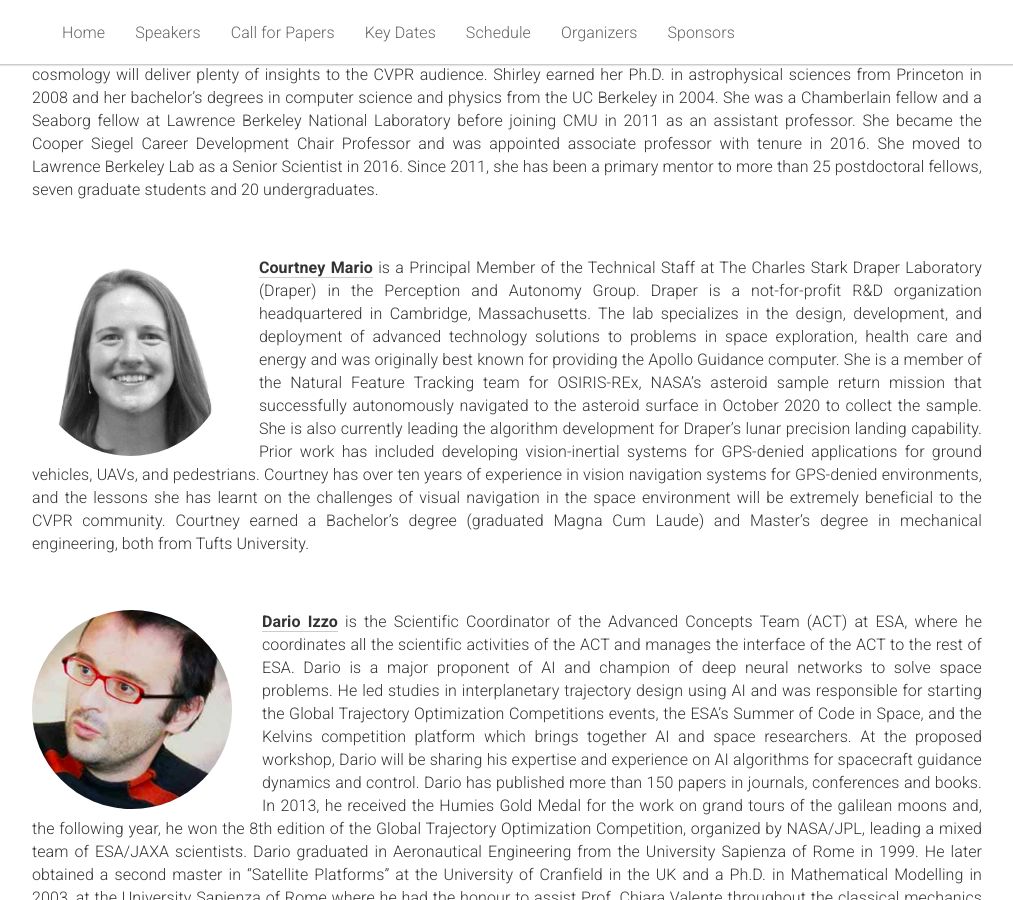
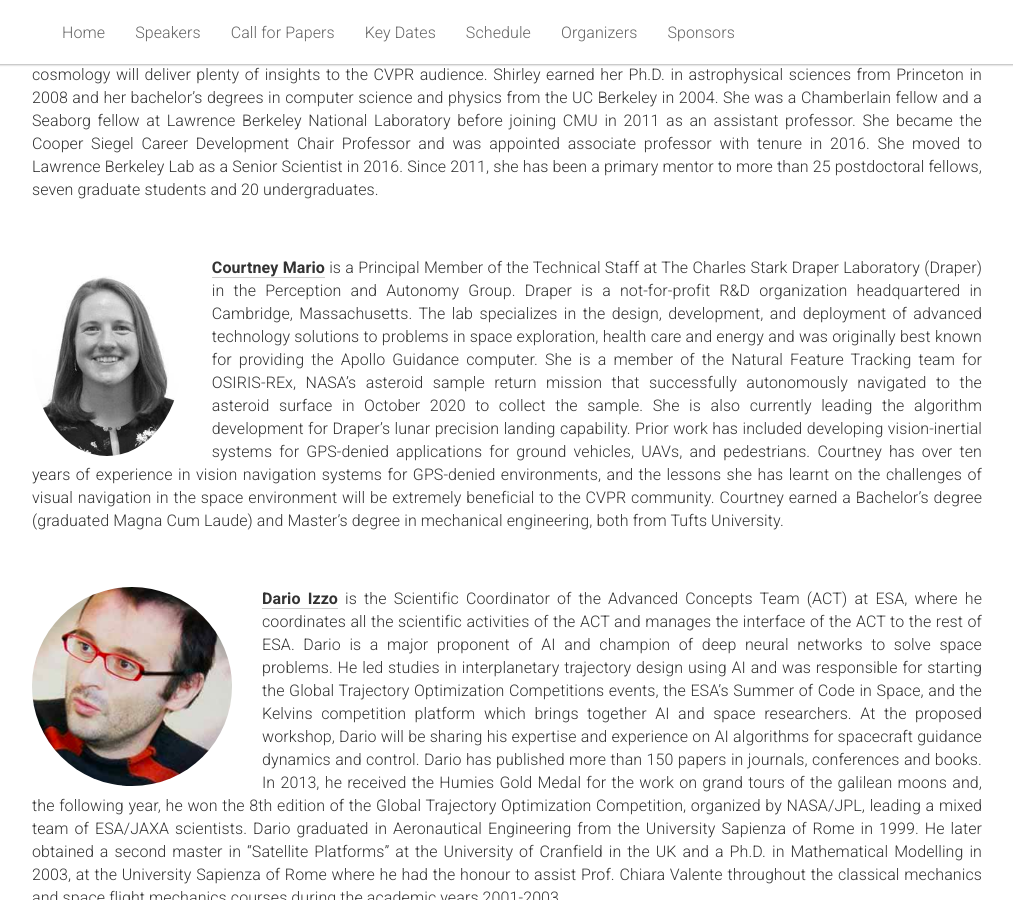
Before and after one commit to AIforSpace/2024, a Jekyll site: the page built from _pages/home.md, in a window 1280 px wide and 900 px high, scrolled down 1095 px. Shown: the whole window, without its empty margins (133-1146 px from the left). Built offline with Jekyll 4.4.1, drawn with Linux system fonts in a browser that asks for light colours.

Commit message:
Update home.md

```diff
--- a/_pages/home.md
+++ b/_pages/home.md
@@ -87,7 +87,7 @@ acknowledgements: ""
 <!-- 24 -->
 <div class="row">
   <div class="col-md-12">
-    <a href="https://www.linkedin.com/in/courtneymario"><img class="people-pic-big" style="float:left;margin-right:30px;" src="{{ "/static/img/speakers/courtney.png" | prepend:site.baseurl }}"></a>
+    <a href="https://www.linkedin.com/in/courtneymario"><img class="people-pic-big" style="float:left;margin-right:30px;" src="{{ "/static/img/speakers/courtney.jpg" | prepend:site.baseurl }}"></a>
     <p>
       <b><a href="https://www.linkedin.com/in/courtneymario">Courtney Mario</a></b> is a Principal Member of the Technical Staff at The Charles Stark Draper Laboratory (Draper) in the Perception and Autonomy Group. Draper is a not-for-profit R&D organization headquartered in Cambridge, Massachusetts. The lab specializes in the design, development, and deployment of advanced technology solutions to problems in space exploration, health care and energy and was originally best known for providing the Apollo Guidance computer. She is a member of the Natural Feature Tracking team for OSIRIS-REx, NASA’s asteroid sample return mission that successfully autonomously navigated to the asteroid surface in October 2020 to collect the sample. She is also currently leading the algorithm development for Draper’s lunar precision landing capability. Prior work has included developing vision-inertial systems for GPS-denied applications for ground vehicles, UAVs, and pedestrians. Courtney has over ten years of experience in vision navigation systems for GPS-denied environments, and the lessons she has learnt on the challenges of visual navigation in the space environment will be extremely beneficial to the CVPR community. Courtney earned a Bachelor’s degree (graduated Magna Cum Laude) and Master’s degree in mechanical engineering, both from Tufts University.
     </p>
```
